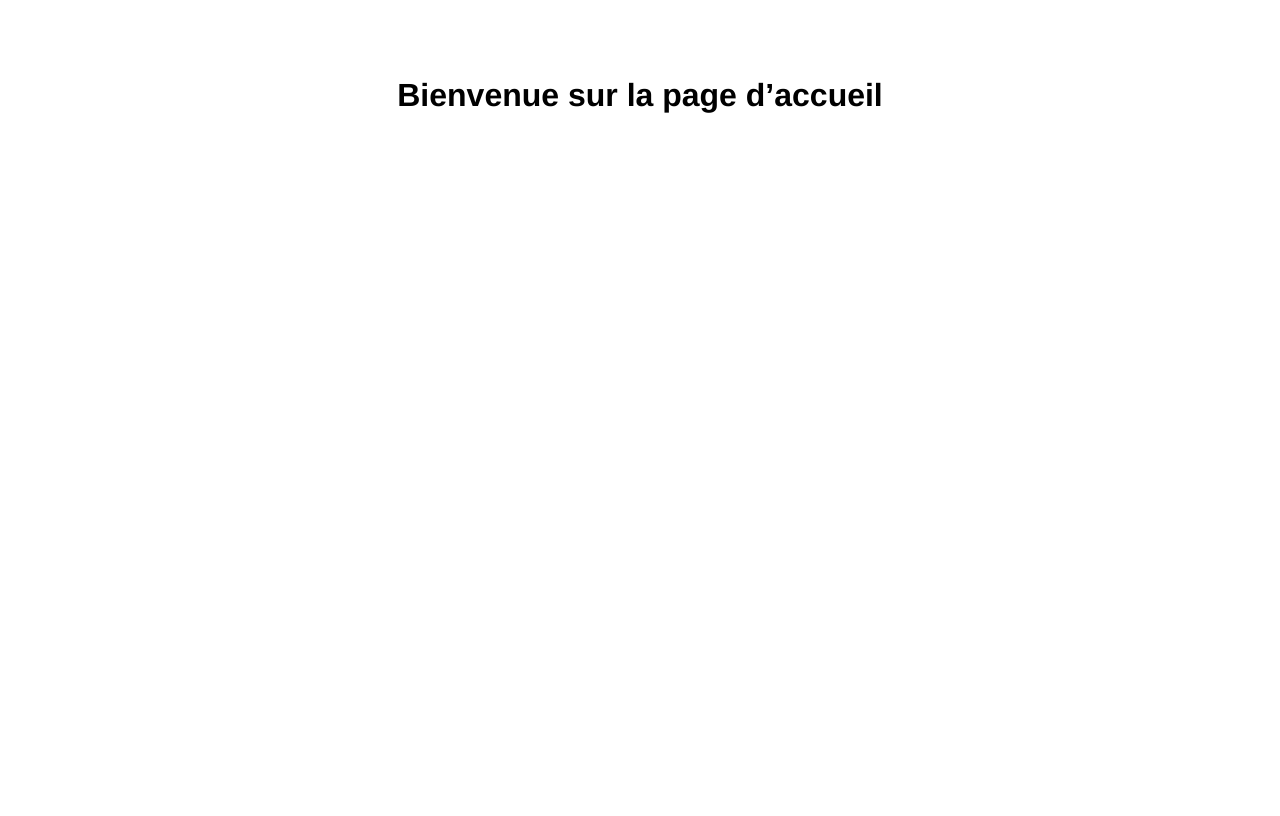
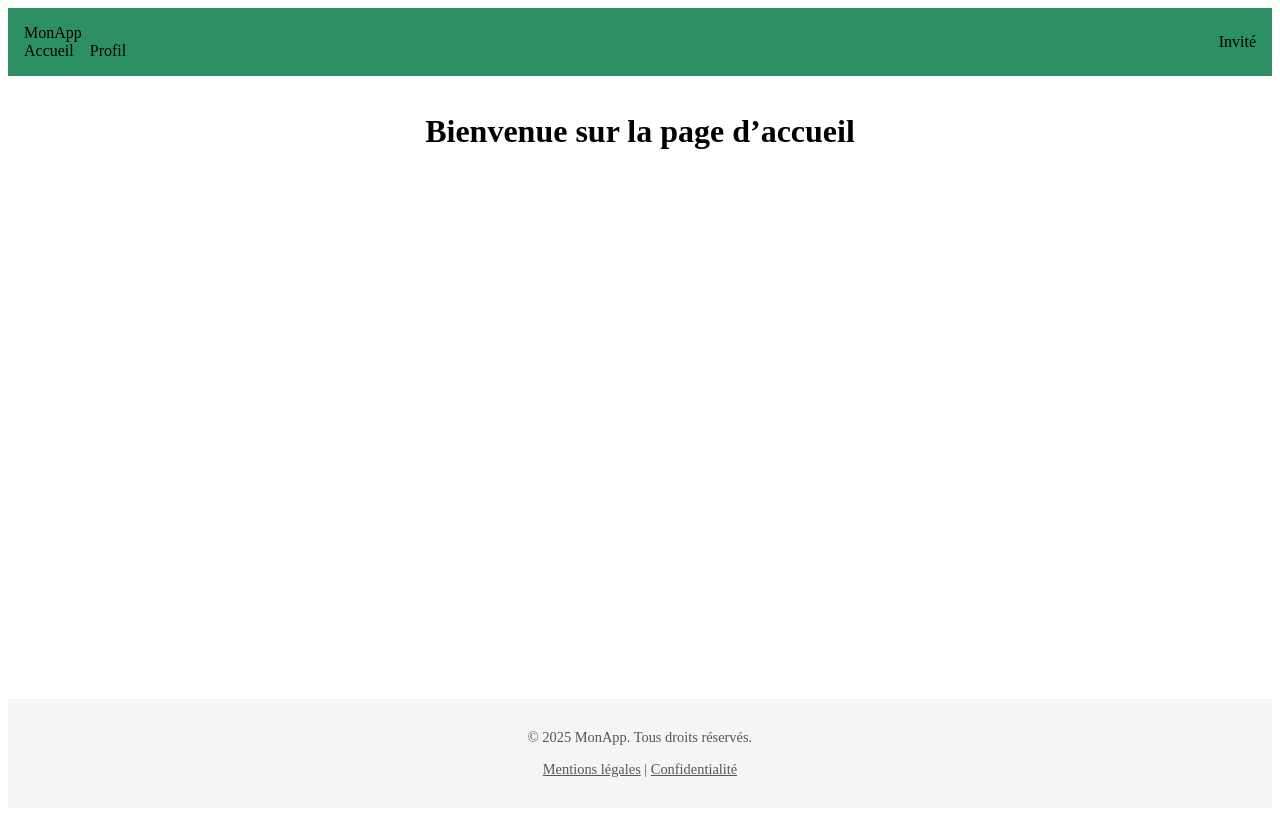
Before and after one commit to UgoDurand/vue-oauth-microsoft-graph, a Vue app: page / in a window 1280 px wide. Built offline with nearby package versions, Linux system fonts and the light colour scheme.

Commit message:
Ex 5: create BaseHeader and BaseFooter

```diff
--- a/src/App.vue
+++ b/src/App.vue
@@ -1,25 +1,33 @@
 <template>
   <div id="app">
-    <!-- On affiche directement la HomePage pour l’instant -->
+    <BaseHeader />
     <HomePage />
+    <BaseFooter />
   </div>
 </template>
 
 <script>
-import HomePage from './pages/HomePage.vue'
+import BaseHeader from './components/BaseHeader.vue'
+import HomePage   from './pages/HomePage.vue'
+import BaseFooter from './components/BaseFooter.vue'
 
 export default {
   name: 'App',
   components: {
-    HomePage
+    BaseHeader,
+    HomePage,
+    BaseFooter
   }
 }
 </script>
 
 <style>
 #app {
-  font-family: Avenir, Helvetica, Arial, sans-serif;
-  text-align: center;
-  margin-top: 40px;
+  display: flex;
+  flex-direction: column;
+  min-height: 100vh;
+}
+#app > *:not(header):not(footer) {
+  flex: 1;
 }
 </style>
--- /dev/null
+++ b/src/components/BaseFooter.vue
@@ -0,0 +1,26 @@
+<template>
+  <footer class="base-footer">
+    <p>© 2025 MonApp. Tous droits réservés.</p>
+    <p><a href="#">Mentions légales</a> | <a href="#">Confidentialité</a></p>
+  </footer>
+</template>
+
+<script>
+export default {
+  name: 'BaseFooter'
+}
+</script>
+
+<style scoped>
+.base-footer {
+  text-align: center;
+  padding: 1rem;
+  font-size: 0.9rem;
+  background: #f5f5f5;
+  color: #555;
+}
+.base-footer a {
+  color: inherit;
+  text-decoration: underline;
+}
+</style>
--- /dev/null
+++ b/src/components/BaseHeader.vue
@@ -0,0 +1,42 @@
+<template>
+  <header class="base-header">
+    <nav>
+      <a href="#" class="logo">MonApp</a>
+      <ul class="nav-links">
+        <li><a href="#">Accueil</a></li>
+        <li><a href="#">Profil</a></li>
+      </ul>
+    </nav>
+    <div class="user-info">
+      <span>Invité</span>
+    </div>
+  </header>
+</template>
+
+<script>
+export default {
+  name: 'BaseHeader'
+}
+</script>
+
+<style scoped>
+.base-header {
+  display: flex;
+  justify-content: space-between;
+  align-items: center;
+  padding: 1rem;
+  background: #2d8f64;
+  color: black;
+}
+.base-header .nav-links {
+  list-style: none;
+  display: flex;
+  gap: 1rem;
+  margin: 0;
+  padding: 0;
+}
+.base-header a {
+  color: black;
+  text-decoration: none;
+}
+</style>
```
